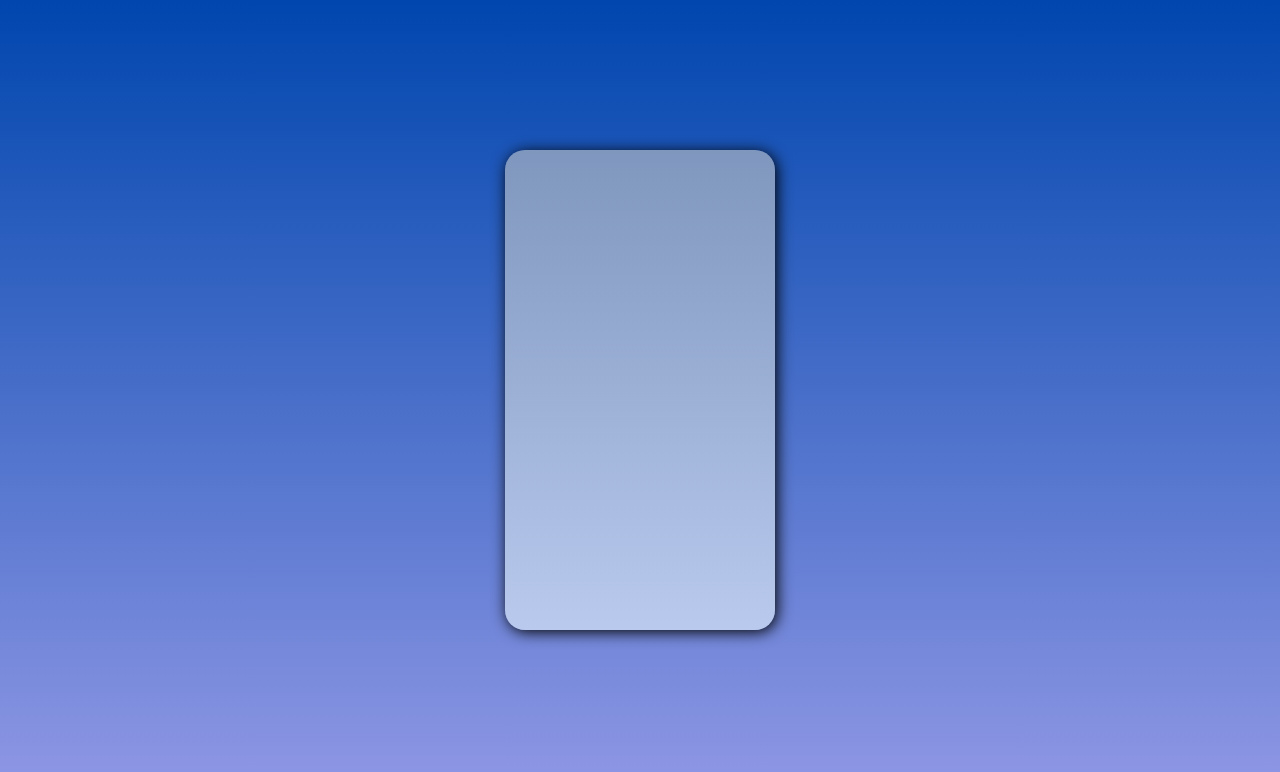
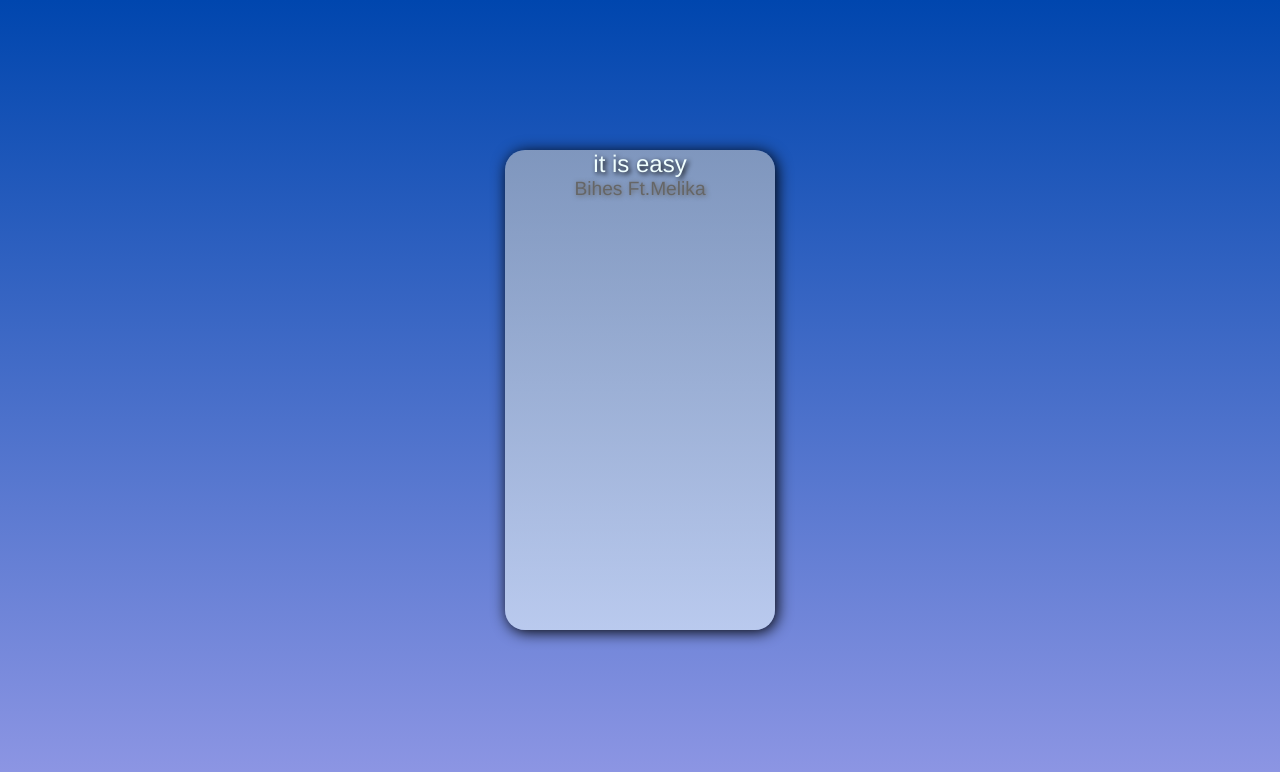
Before and after one commit to morezanorozi04/computer-homework, a plain HTML site: page index.html in a window 1280 px wide. Drawn offline with Linux system fonts and the light colour scheme.

Commit message:
adding discriptions

```diff
--- a/index.html
+++ b/index.html
@@ -12,7 +12,8 @@
   </head>
   <body>
     <div>
-
+        <p class="music-name">it is easy</p>
+        <p class="rapper-name">Bihes Ft.Melika</p>
     </div>
   </body>
 </html>
--- a/style.css
+++ b/style.css
@@ -23,3 +23,25 @@ div:hover {
       rgba(220, 234, 248, 0.792)
     );
 }
+.music-name {
+    margin-top: 0px;
+    margin-bottom: 0px;
+    text-align: center;
+    font-size: x-large;
+    color: azure;
+    text-shadow: 2px 2px 5px black;
+    font-family: "Franklin Gothic Medium", "Arial Narrow", Arial, sans-serif;
+}
+.rapper-name {
+    font-family: "Franklin Gothic Medium", "Arial Narrow", Arial, sans-serif;
+    text-align: center;
+    margin-top: auto;
+    font-size: larger;
+    text-shadow: 1px 1px 5px;
+    color: #666666;
+}
+.rapper-name:hover {
+    transition: 0.3s;
+    cursor: pointer;
+    color: #2e2e2e;
+}
```
